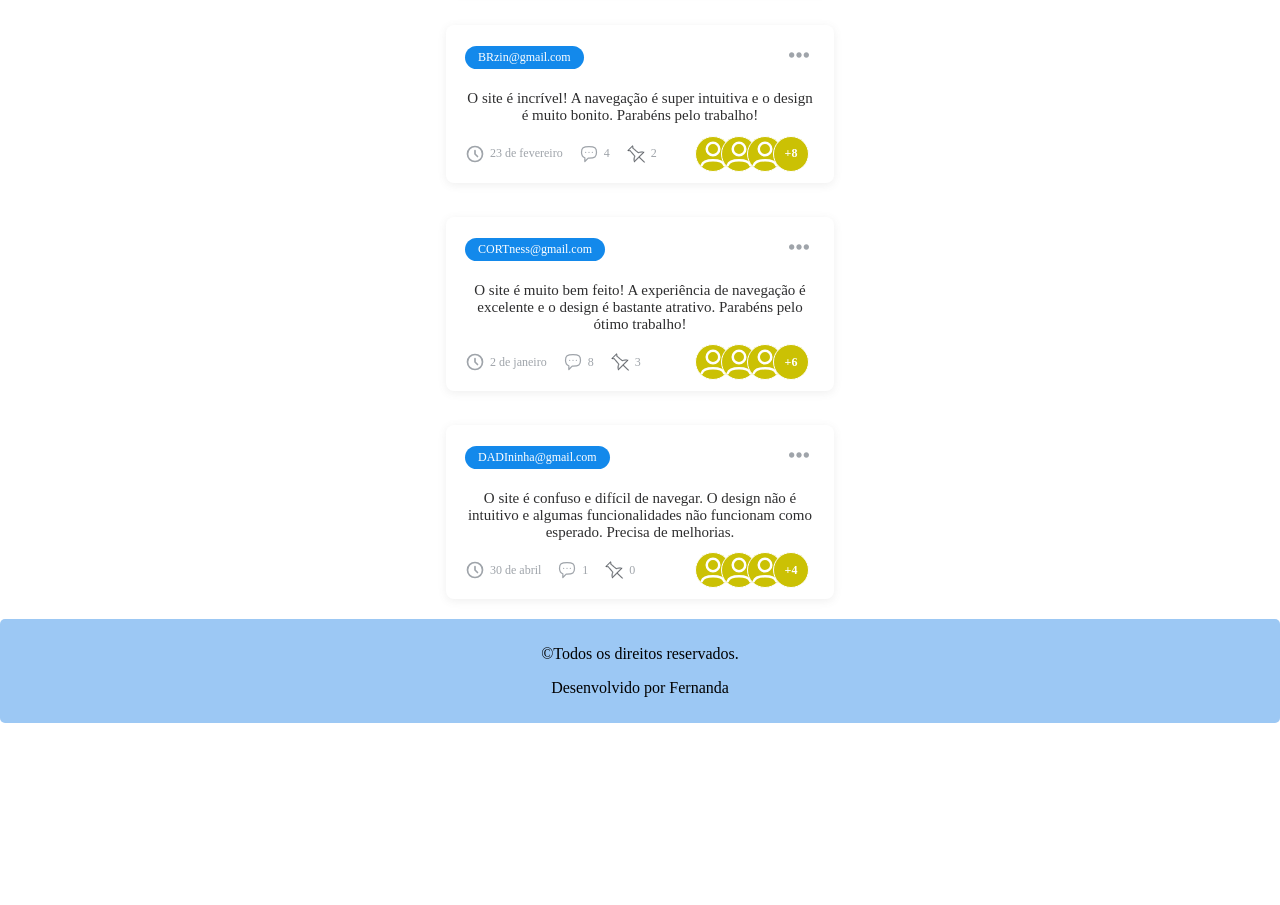
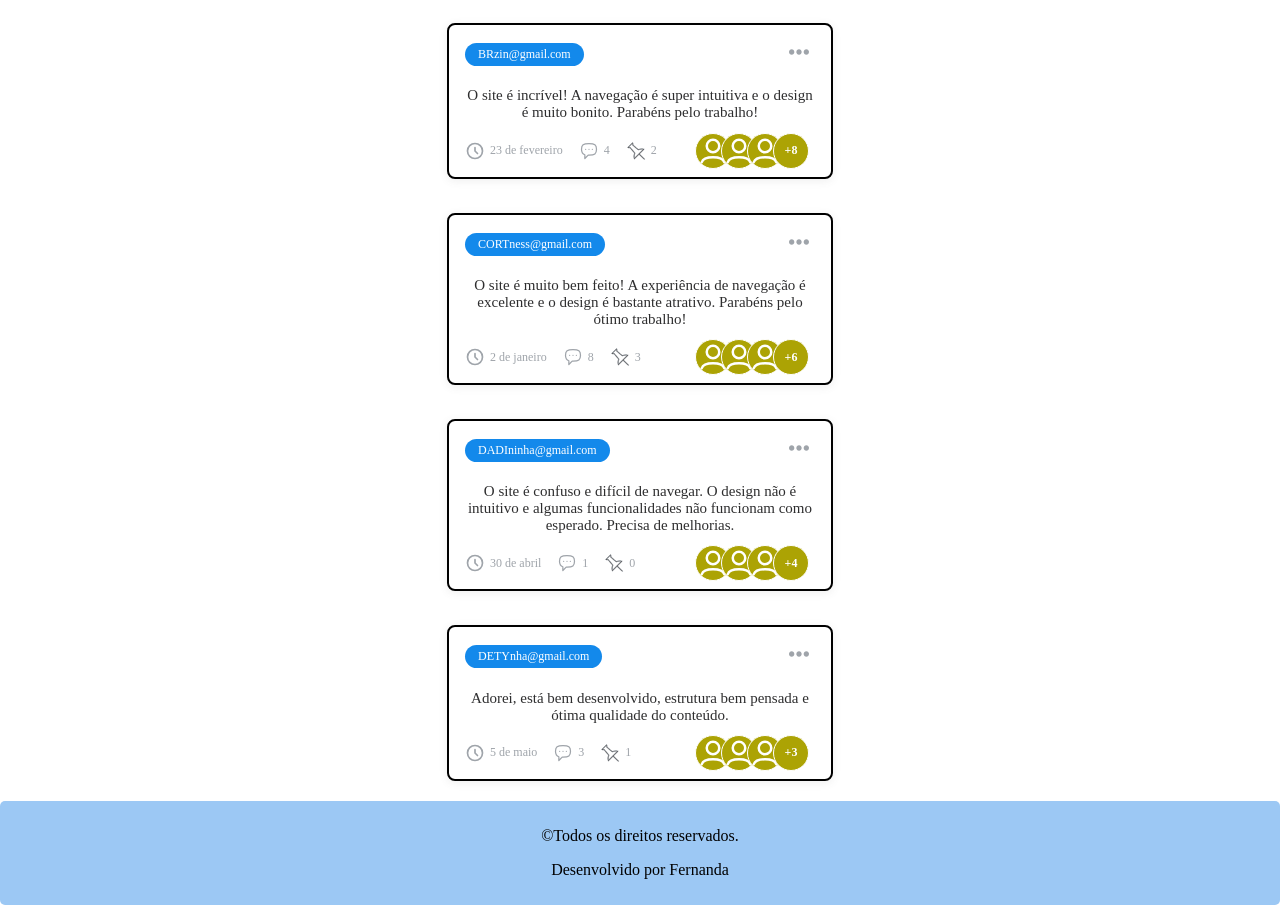
Before and after one commit to Nandazinha/Trabalho_php, a plain HTML site: page comentarios.html in a window 1280 px wide. Shown: the part 840-1745 px from the top of the page. Before the commit the page ends 1563 px from the top, so only its background shows below. Drawn offline with Linux system fonts and the light colour scheme; a web font is replaced by a local one.

Commit message:
quase fim

```diff
--- a/comentarios.html
+++ b/comentarios.html
@@ -155,6 +155,33 @@
       <span>+4</span>
   </div>
   </div>
+</div>
+  <br>
+
+
+  <div class="task" draggable="true">
+  <div class="tags">
+    <span class="tag">DETYnha@gmail.com</span>
+    <button class="options">
+      <svg xml:space="preserve" viewBox="0 0 41.915 41.916" xmlns:xlink="http://www.w3.org/1999/xlink" xmlns="http://www.w3.org/2000/svg" id="Capa_1" version="1.1" fill="#000000"><g stroke-width="0" id="SVGRepo_bgCarrier"></g><g stroke-linejoin="round" stroke-linecap="round" id="SVGRepo_tracerCarrier"></g><g id="SVGRepo_iconCarrier"> <g> <g> <path d="M11.214,20.956c0,3.091-2.509,5.589-5.607,5.589C2.51,26.544,0,24.046,0,20.956c0-3.082,2.511-5.585,5.607-5.585 C8.705,15.371,11.214,17.874,11.214,20.956z"></path> <path d="M26.564,20.956c0,3.091-2.509,5.589-5.606,5.589c-3.097,0-5.607-2.498-5.607-5.589c0-3.082,2.511-5.585,5.607-5.585 C24.056,15.371,26.564,17.874,26.564,20.956z"></path> <path d="M41.915,20.956c0,3.091-2.509,5.589-5.607,5.589c-3.097,0-5.606-2.498-5.606-5.589c0-3.082,2.511-5.585,5.606-5.585 C39.406,15.371,41.915,17.874,41.915,20.956z"></path> </g> </g> </g></svg>
+    </button>
+  </div>
+<p>Adorei, está bem desenvolvido, estrutura bem pensada e ótima qualidade do conteúdo.</p>
+  <div class="stats">
+    <div>
+      <div><svg xmlns="http://www.w3.org/2000/svg" fill="none" viewBox="0 0 24 24"><g stroke-width="0" id="SVGRepo_bgCarrier"></g><g stroke-linejoin="round" stroke-linecap="round" id="SVGRepo_tracerCarrier"></g><g id="SVGRepo_iconCarrier"> <path stroke-linecap="round" stroke-width="2" d="M12 8V12L15 15"></path> <circle stroke-width="2" r="9" cy="12" cx="12"></circle> </g></svg>5 de maio</div>
+      <div><svg xmlns="http://www.w3.org/2000/svg" fill="none" viewBox="0 0 24 24"><g stroke-width="0" id="SVGRepo_bgCarrier"></g><g stroke-linejoin="round" stroke-linecap="round" id="SVGRepo_tracerCarrier"></g><g id="SVGRepo_iconCarrier"> <path stroke-linejoin="round" stroke-linecap="round" stroke-width="1.5" d="M16 10H16.01M12 10H12.01M8 10H8.01M3 10C3 4.64706 5.11765 3 12 3C18.8824 3 21 4.64706 21 10C21 15.3529 18.8824 17 12 17C11.6592 17 11.3301 16.996 11.0124 16.9876L7 21V16.4939C4.0328 15.6692 3 13.7383 3 10Z"></path> </g></svg>3</div>
+      <div><svg fill="#000000" xmlns:xlink="http://www.w3.org/1999/xlink" xmlns="http://www.w3.org/2000/svg" version="1.1" viewBox="-2.5 0 32 32"><g stroke-width="0" id="SVGRepo_bgCarrier"></g><g stroke-linejoin="round" stroke-linecap="round" id="SVGRepo_tracerCarrier"></g><g id="SVGRepo_iconCarrier"> <g id="icomoon-ignore"> </g> <path fill="#000000" d="M0 10.284l0.505 0.36c0.089 0.064 0.92 0.621 2.604 0.621 0.27 0 0.55-0.015 0.836-0.044 3.752 4.346 6.411 7.472 7.060 8.299-1.227 2.735-1.42 5.808-0.537 8.686l0.256 0.834 7.63-7.631 8.309 8.309 0.742-0.742-8.309-8.309 7.631-7.631-0.834-0.255c-2.829-0.868-5.986-0.672-8.686 0.537-0.825-0.648-3.942-3.3-8.28-7.044 0.11-0.669 0.23-2.183-0.575-3.441l-0.352-0.549-8.001 8.001zM1.729 10.039l6.032-6.033c0.385 1.122 0.090 2.319 0.086 2.334l-0.080 0.314 0.245 0.214c7.409 6.398 8.631 7.39 8.992 7.546l-0.002 0.006 0.195 0.058 0.185-0.087c2.257-1.079 4.903-1.378 7.343-0.836l-13.482 13.481c-0.55-2.47-0.262-5.045 0.837-7.342l0.104-0.218-0.098-0.221-0.031 0.013c-0.322-0.632-1.831-2.38-7.498-8.944l-0.185-0.215-0.282 0.038c-0.338 0.045-0.668 0.069-0.981 0.069-0.595 0-1.053-0.083-1.38-0.176z"> </path> </g></svg>1</div>
+    </div>
+    <div class="viewer">
+      <span><svg xmlns="http://www.w3.org/2000/svg" fill="none" viewBox="0 0 24 24"><g stroke-width="0" id="SVGRepo_bgCarrier"></g><g stroke-linejoin="round" stroke-linecap="round" id="SVGRepo_tracerCarrier"></g><g id="SVGRepo_iconCarrier"> <path stroke-width="2" stroke="#ffffff" d="M17 8C17 10.7614 14.7614 13 12 13C9.23858 13 7 10.7614 7 8C7 5.23858 9.23858 3 12 3C14.7614 3 17 5.23858 17 8Z"></path> <path stroke-linecap="round" stroke-width="2" stroke="#ffffff" d="M3 21C3.95728 17.9237 6.41998 17 12 17C17.58 17 20.0427 17.9237 21 21"></path> </g></svg></span>
+      <span><svg xmlns="http://www.w3.org/2000/svg" fill="none" viewBox="0 0 24 24"><g stroke-width="0" id="SVGRepo_bgCarrier"></g><g stroke-linejoin="round" stroke-linecap="round" id="SVGRepo_tracerCarrier"></g><g id="SVGRepo_iconCarrier"> <path stroke-width="2" stroke="#ffffff" d="M17 8C17 10.7614 14.7614 13 12 13C9.23858 13 7 10.7614 7 8C7 5.23858 9.23858 3 12 3C14.7614 3 17 5.23858 17 8Z"></path> <path stroke-linecap="round" stroke-width="2" stroke="#ffffff" d="M3 21C3.95728 17.9237 6.41998 17 12 17C17.58 17 20.0427 17.9237 21 21"></path> </g></svg></span>
+      <span><svg xmlns="http://www.w3.org/2000/svg" fill="none" viewBox="0 0 24 24"><g stroke-width="0" id="SVGRepo_bgCarrier"></g><g stroke-linejoin="round" stroke-linecap="round" id="SVGRepo_tracerCarrier"></g><g id="SVGRepo_iconCarrier"> <path stroke-width="2" stroke="#ffffff" d="M17 8C17 10.7614 14.7614 13 12 13C9.23858 13 7 10.7614 7 8C7 5.23858 9.23858 3 12 3C14.7614 3 17 5.23858 17 8Z"></path> <path stroke-linecap="round" stroke-width="2" stroke="#ffffff" d="M3 21C3.95728 17.9237 6.41998 17 12 17C17.58 17 20.0427 17.9237 21 21"></path> </g></svg></span>
+      <span>+3</span>
+  </div>
+  </div>
+
+
 
 </div>
 </center>
--- a/style.css
+++ b/style.css
@@ -34,7 +34,7 @@
        flex: 1;
        padding-left: 20px;
        margin-right: 40px;
-       background-color: rgb(249, 248, 152);
+       background-color: rgb(239, 238, 186);
        border-radius: 10px;
        border: #000000 solid 2px;
     }
@@ -130,6 +130,7 @@
   margin-bottom: 1rem;
   border: 3px dashed transparent;
   max-width: 350px;
+  border: #000000 solid 2px;
 }
 
 .task:hover {
@@ -196,7 +197,7 @@
 .viewer span {
   height: 30px;
   width: 30px;
-  background-color: rgb(203, 193, 4);
+  background-color: rgb(172, 163, 4);
   margin-right: -10px;
   border-radius: 50%;
   border: 1px solid #fff;
@@ -215,8 +216,8 @@
 
 .form-container {
   width: 400px;
-  background: rgb(246, 254, 101);
-  border: 2px solid transparent;
+  background: rgb(251, 255, 178);
+  border: 2px solid black;
   padding: 32px 24px;
   font-size: 14px;
   font-family: inherit;
```
